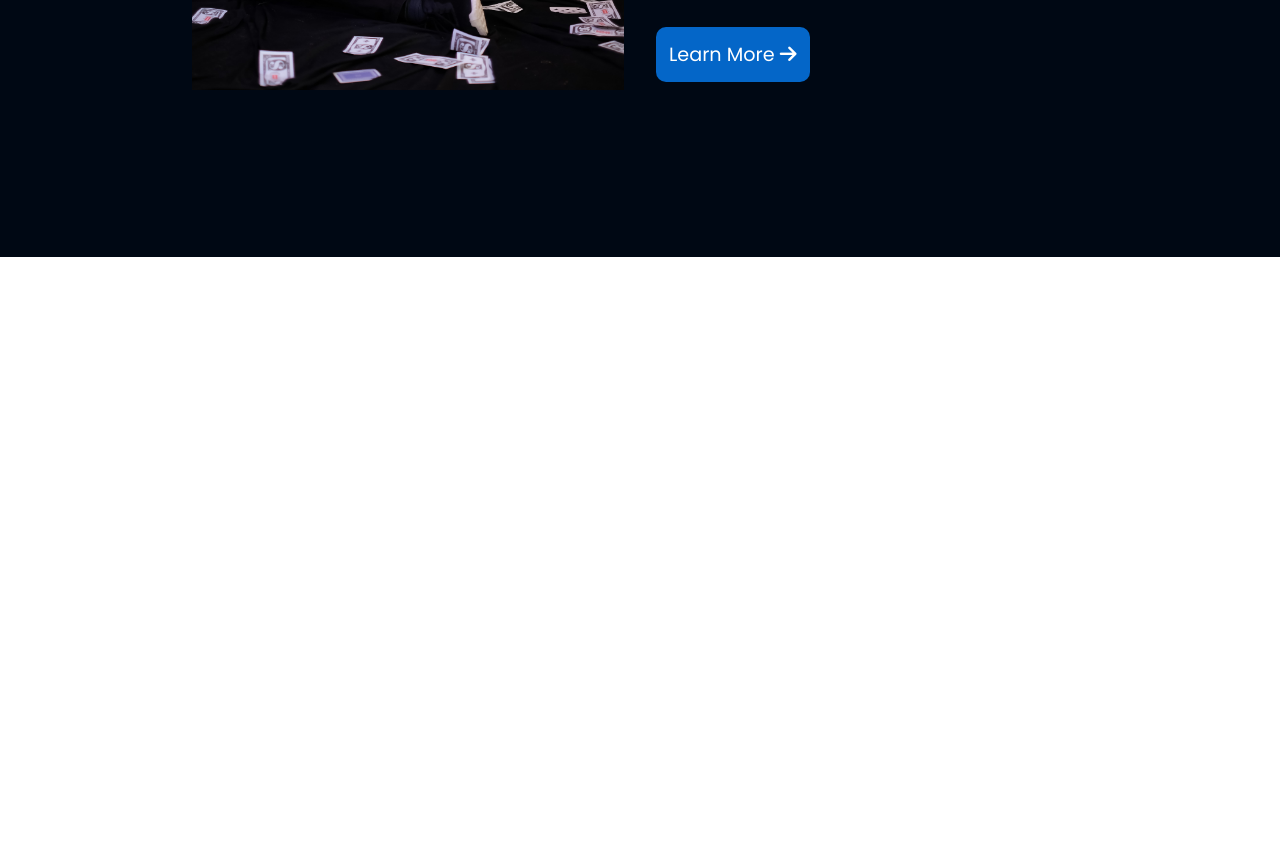
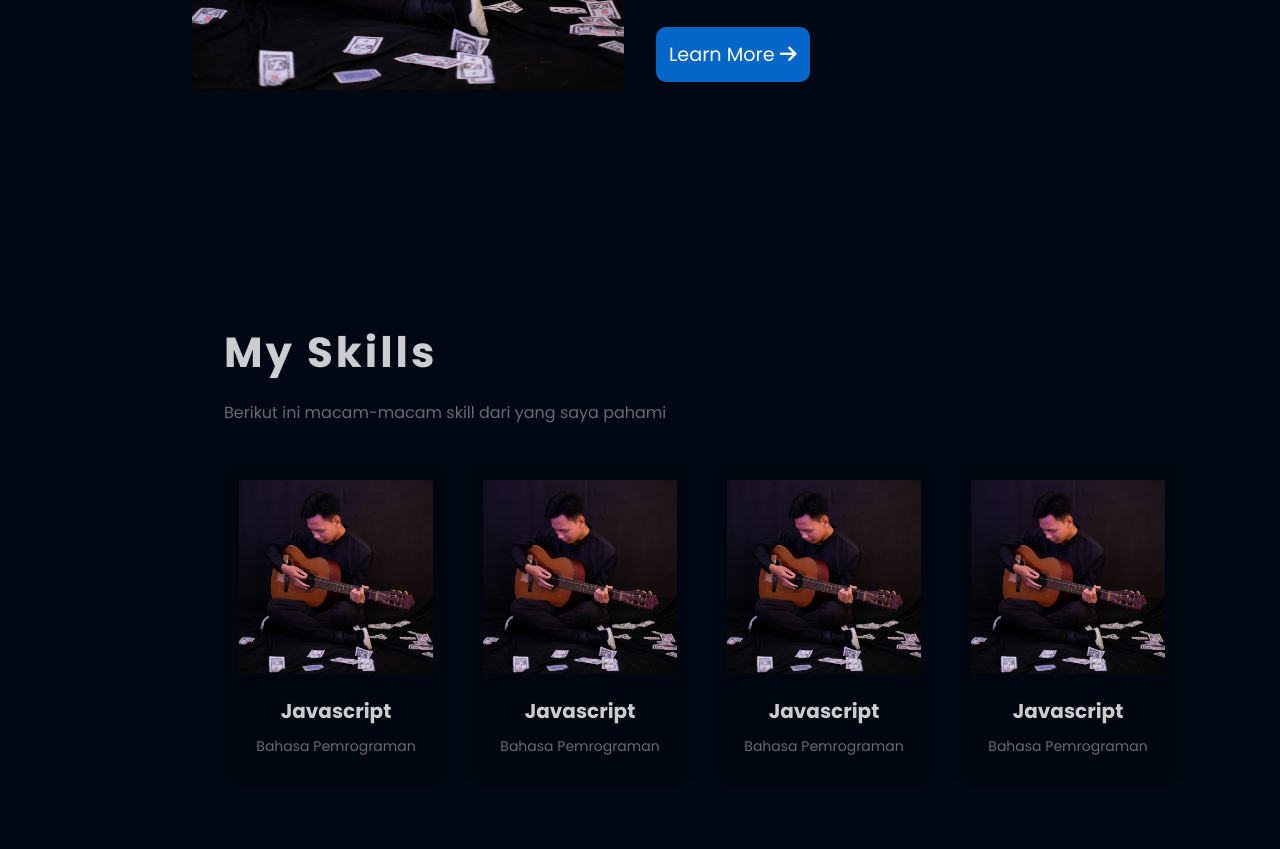
Before and after one commit to hlkgt/my-profile-with-sass, a website: page index.html in a window 1280 px wide. Shown: the part 1232-2081 px from the top of the page. Before the commit the page ends 1489 px from the top, so only its background shows below. Drawn offline with Linux system fonts and the light colour scheme.

Commit message:
adding skill section

```diff
--- a/index.html
+++ b/index.html
@@ -77,6 +77,35 @@
       </div>
     </section>
 
+    <section id="skill">
+      <h1 class="title">My Skills</h1>
+      <p class="text-content">
+        Berikut ini macam-macam skill dari yang saya pahami
+      </p>
+      <div class="row">
+        <div class="col">
+          <img src="./src/img/profile.jpg" alt="" />
+          <h1>Javascript</h1>
+          <p>Bahasa Pemrograman</p>
+        </div>
+        <div class="col">
+          <img src="./src/img/profile.jpg" alt="" />
+          <h1>Javascript</h1>
+          <p>Bahasa Pemrograman</p>
+        </div>
+        <div class="col">
+          <img src="./src/img/profile.jpg" alt="" />
+          <h1>Javascript</h1>
+          <p>Bahasa Pemrograman</p>
+        </div>
+        <div class="col">
+          <img src="./src/img/profile.jpg" alt="" />
+          <h1>Javascript</h1>
+          <p>Bahasa Pemrograman</p>
+        </div>
+      </div>
+    </section>
+
     <script src="./src/js/index.js"></script>
   </body>
 </html>
--- a/src/css/input/input.scss
+++ b/src/css/input/input.scss
@@ -209,6 +209,65 @@ nav {
     }
   }
 }
+#skill {
+  display: flex;
+  justify-content: center;
+  flex-direction: column;
+  padding: 4rem 14rem;
+  background-color: $primary-color;
+  color: #ffffff;
+  .title {
+    color: rgba($color: #ffffff, $alpha: 0.8);
+    font-size: 42px;
+    margin-bottom: 16px;
+    letter-spacing: 3px;
+    font-weight: $fw-bold;
+  }
+  .text-content {
+    width: 30rem;
+    margin-bottom: 40px;
+    color: rgba($color: #ffffff, $alpha: 0.4);
+  }
+  .row {
+    display: grid;
+    grid-template-rows: auto;
+    grid-template-columns: 1fr, 1fr, 1fr, 1fr;
+    gap: 20px 20px;
+    .col {
+      width: 14rem;
+      height: 20rem;
+      background-color: rgba(0, 0, 0, 0.2);
+      border-radius: 10px;
+      text-align: center;
+      img {
+        width: 14rem;
+        height: 14rem;
+        padding: 15px;
+      }
+      h1 {
+        margin-bottom: 10px;
+        font-size: 20px;
+        color: rgba($color: #ffffff, $alpha: 0.8);
+      }
+      p {
+        font-size: 14px;
+        color: rgba($color: #ffffff, $alpha: 0.4);
+      }
+    }
+    .col:nth-child(1) {
+      @include grid-position(1, 1);
+    }
+    .col:nth-child(2) {
+      @include grid-position(1, 2);
+    }
+    .col:nth-child(3) {
+      @include grid-position(1, 3);
+    }
+    .col:nth-child(4) {
+      @include grid-position(1, 4);
+    }
+  }
+}
 @media screen and (min-width: 590px) and (max-width: 896px) {
   nav {
     width: 3rem;
@@ -269,6 +328,24 @@ nav {
       }
       .content:last-child {
         @include grid-position(2, 1);
+      }
+    }
+  }
+  #skill {
+    .row {
+      grid-template-columns: 1fr, 1fr;
+      grid-template-rows: auto;
+      .col:nth-child(1) {
+        @include grid-position(1, 1);
+      }
+      .col:nth-child(2) {
+        @include grid-position(1, 2);
+      }
+      .col:nth-child(3) {
+        @include grid-position(2, 1);
+      }
+      .col:nth-child(4) {
+        @include grid-position(2, 2);
       }
     }
   }
@@ -383,4 +460,35 @@ nav {
       }
     }
   }
+  #skill {
+    align-items: center;
+    padding:10rem 0;
+    .text-content{
+      width: 15rem;
+    }
+    .row {
+      grid-template-columns: 1fr;
+      grid-template-rows: auto;
+      .col{
+        width: 21rem;
+        height: 27rem;
+        img{
+          width: 21rem;
+          height: 21rem;
+        }
+      }
+      .col:nth-child(1) {
+        @include grid-position(1, 1);
+      }
+      .col:nth-child(2) {
+        @include grid-position(2, 1);
+      }
+      .col:nth-child(3) {
+        @include grid-position(3, 1);
+      }
+      .col:nth-child(4) {
+        @include grid-position(4, 1);
+      }
+    }
+  }
 }
```
Also changed, not shown: src/css/output/style.css, 1 other file.
